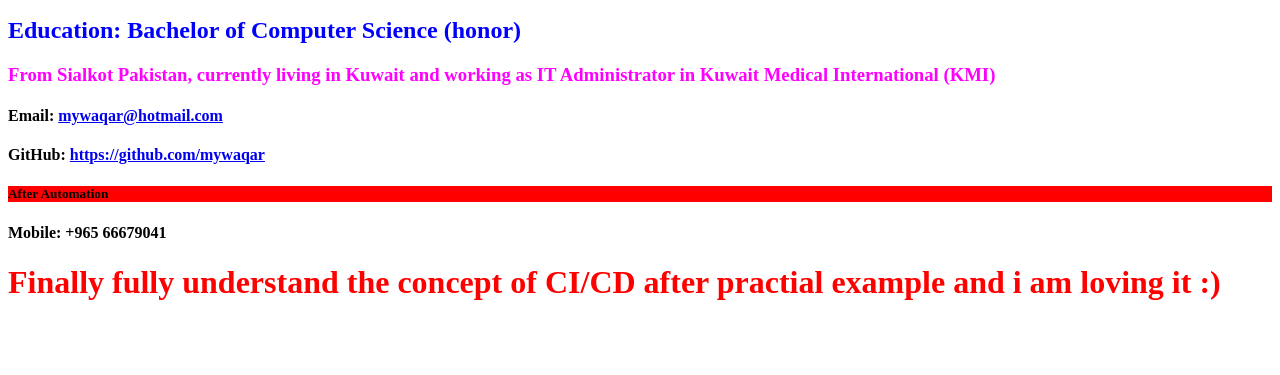
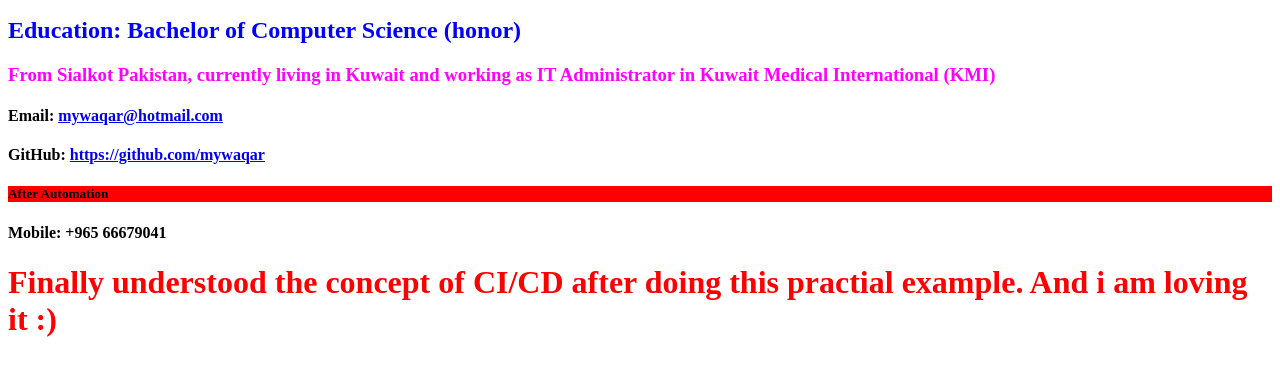
Before and after one commit to mywaqar/bootcamp2020mywaqar, a plain HTML site: page index.html in a window 1280 px wide. Shown: the part 149-524 px from the top of the page. Drawn offline with Linux system fonts and the light colour scheme.

Commit message:
Update index.html

```diff
--- a/index.html
+++ b/index.html
@@ -20,7 +20,6 @@
 <h4>GitHub: <a href="https://github.com/mywaqar">https://github.com/mywaqar</a></h4>
 <h5 class = "redback">After Automation</h5>
 <h4>Mobile: +965 66679041</h4>
-<h1>Finally fully understand the concept of CI/CD after practial example and i am loving it :) </h1>
-
+<h1>Finally understood the concept of CI/CD after doing this practial example. And i am loving it :) </h1>
 </body>
 </html>
```
